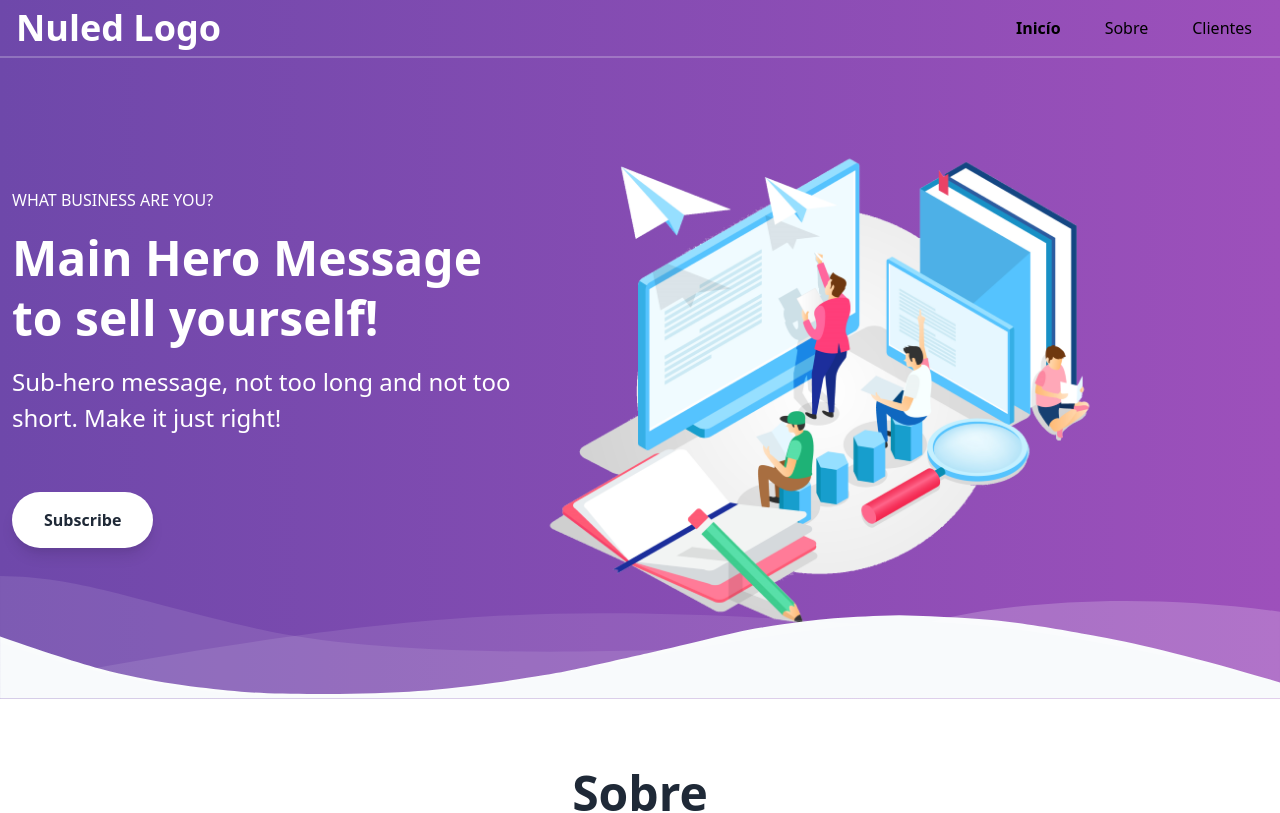
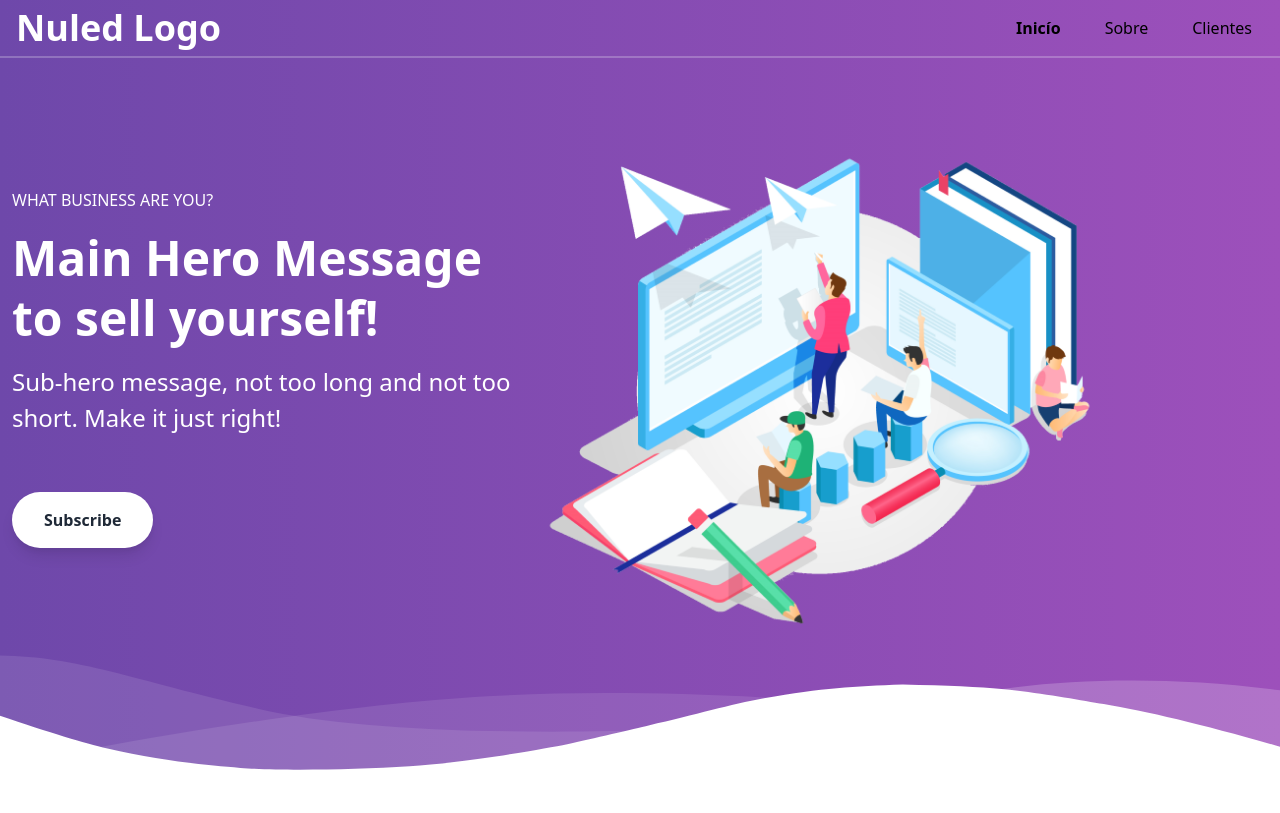
Before and after one commit to albertohf/nuled, a Next.js app: page / in a window 1280 px wide. Shown: the top 813 px of the page. Built offline with nearby package versions, Linux system fonts and the light colour scheme.

Commit message:
more changes

```diff
--- a/pages/components/Section.js
+++ b/pages/components/Section.js
@@ -22,25 +22,21 @@ const Section = () => {
           </div>
         </div>
       </div >
-      <div className="relative -mt-12 lg:-mt-24">
-        <svg transform="rotate(180)" className="wave-botton" viewBox="0 0 1439 147" version="1.1">
+      <div className="relative -mt-12 lg:-mt-22">
+        <svg viewBox="0 0 1428 174" version="1.1" xmlns="http://www.w3.org/2000/svg">
           <g stroke="none" stroke-width="1" fill="none" fill-rule="evenodd">
-            <g transform="translate(-1.000000, -14.000000)" fill-rule="nonzero">
-              <g className="wave" fill="#f8fafc">
-                <path
-                  d="M1440,84 C1383.555,64.3 1342.555,51.3 1317,45 C1259.5,30.824 1206.707,25.526 1169,22 C1129.711,18.326 1044.426,18.475 980,22 C954.25,23.409 922.25,26.742 884,32 C845.122,37.787 818.455,42.121 804,45 C776.833,50.41 728.136,61.77 713,65 C660.023,76.309 621.544,87.729 584,94 C517.525,105.104 484.525,106.438 429,108 C379.49,106.484 342.823,104.484 319,102 C278.571,97.783 231.737,88.736 205,84 C154.629,75.076 86.296,57.743 0,32 L0,0 L1440,0 L1440,84 Z"
-                ></path>
-              </g>
-              <g transform="translate(1.000000, 15.000000)" fill="#FFFFFF">
-                <g transform="translate(719.500000, 68.500000) rotate(-180.000000) translate(-719.500000, -68.500000) ">
+            <g transform="translate(-2.000000, 44.000000)" fill="#FFFFFF" fill-rule="nonzero">
               <path d="M0,0 C90.7283404,0.927527913 147.912752,27.187927 291.910178,59.9119003 C387.908462,81.7278826 543.605069,89.334785 759,82.7326078 C469.336065,156.254352 216.336065,153.6679 0,74.9732496" opacity="0.100000001"></path>
               <path
                 d="M100,104.708498 C277.413333,72.2345949 426.147877,52.5246657 546.203633,45.5787101 C666.259389,38.6327546 810.524845,41.7979068 979,55.0741668 C931.069965,56.122511 810.303266,74.8455141 616.699903,111.243176 C423.096539,147.640838 250.863238,145.462612 100,104.708498 Z"
                 opacity="0.100000001"
               ></path>
-                  <path d="M1046,51.6521276 C1130.83045,29.328812 1279.08318,17.607883 1439,40.1656806 L1439,120 C1271.17211,77.9435312 1140.17211,55.1609071 1046,51.6521276 Z" opacity="0.200000003"></path>
+              <path d="M1046,51.6521276 C1130.83045,29.328812 1279.08318,17.607883 1439,40.1656806 L1439,120 C1271.17211,77.9435312 1140.17211,55.1609071 1046,51.6521276 Z" id="Path-4" opacity="0.200000003"></path>
             </g>
-              </g>
+            <g transform="translate(-4.000000, 76.000000)" fill="#FFFFFF" fill-rule="nonzero">
+              <path
+                d="M0.457,34.035 C57.086,53.198 98.208,65.809 123.822,71.865 C181.454,85.495 234.295,90.29 272.033,93.459 C311.355,96.759 396.635,95.801 461.025,91.663 C486.76,90.01 518.727,86.372 556.926,80.752 C595.747,74.596 622.372,70.008 636.799,66.991 C663.913,61.324 712.501,49.503 727.605,46.128 C780.47,34.317 818.839,22.532 856.324,15.904 C922.689,4.169 955.676,2.522 1011.185,0.432 C1060.705,1.477 1097.39,3.129 1121.236,5.387 C1161.703,9.219 1208.621,17.821 1235.4,22.304 C1285.855,30.748 1354.351,47.432 1440.886,72.354 L1441.191,104.352 L1.121,104.031 L0.457,34.035 Z"
+              ></path>
             </g>
           </g>
         </svg>
```
Lines whose indentation alone changed are shown as unchanged.
